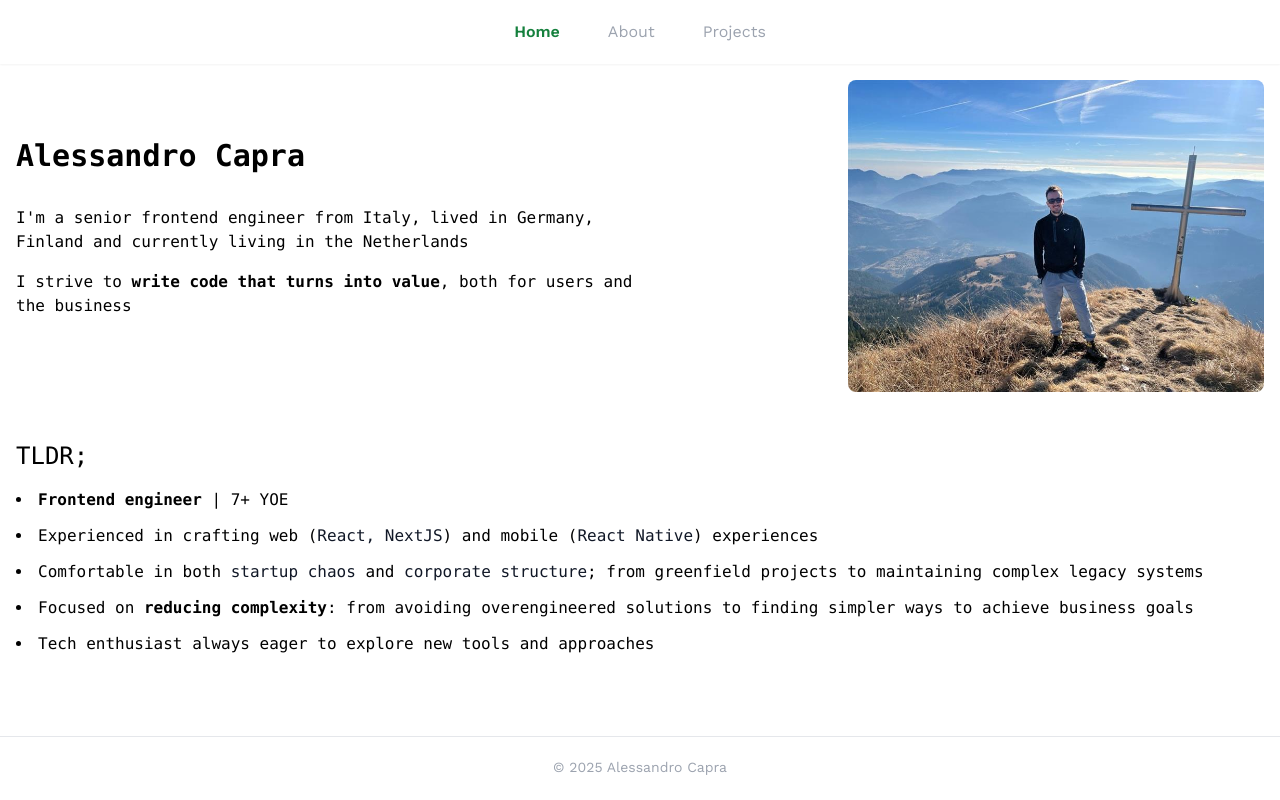
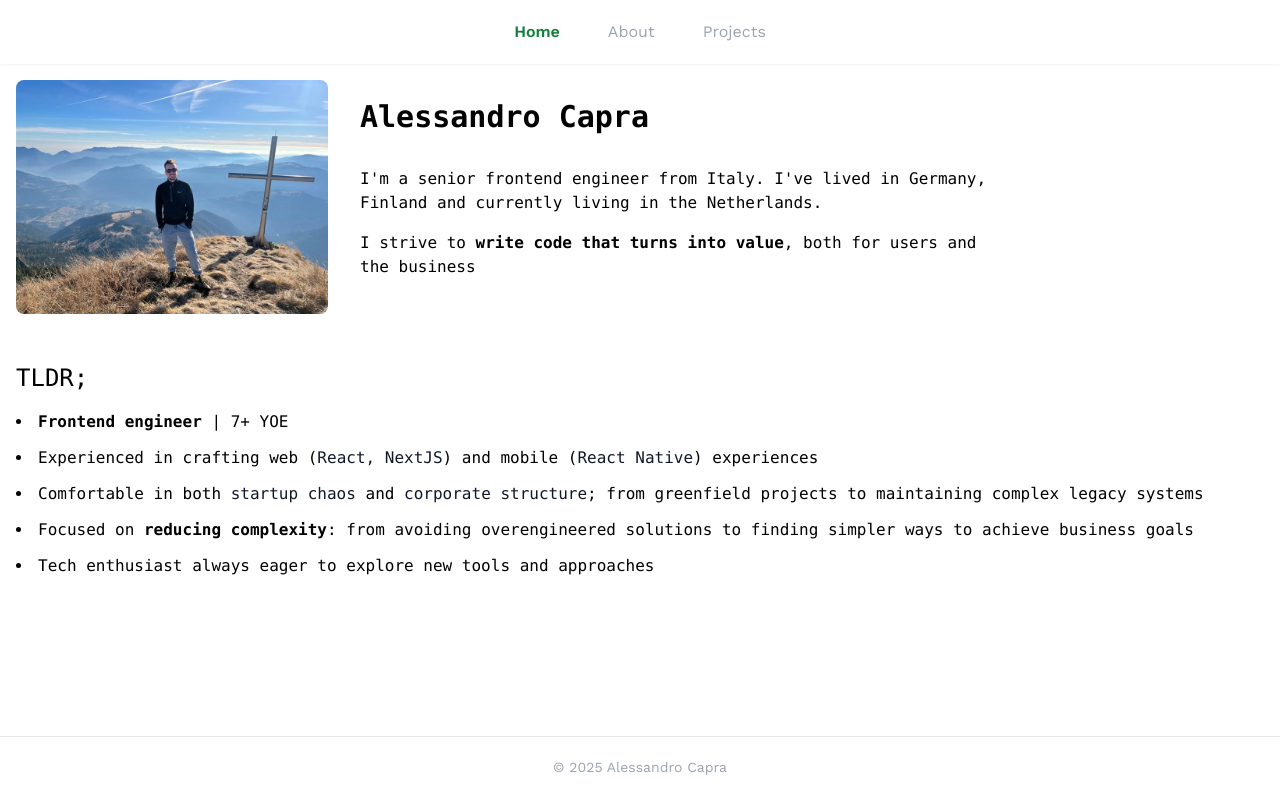
Before and after one commit to alessandrocapra/portfolio-2024, a React (Vite) app in the folder portfolio-2024/: page / in a window 1280 px wide. Built offline with nearby package versions, Linux system fonts and the light colour scheme.

Commit message:
Homepage done

```diff
--- a/portfolio-2024/src/App.tsx
+++ b/portfolio-2024/src/App.tsx
@@ -2,19 +2,19 @@
 function App() {
   return (
     <div className="flex flex-col gap-8 sm:gap-12">
-      <div className="sm:flex  sm:gap-4">
-        <div className="sm:w-1/2 sm:flex sm:flex-col sm:justify-center lg:w-2/3">
+      <div className="sm:flex sm:flex-row-reverse sm:gap-8">
+        <div className="sm:w-3/4 sm:flex sm:flex-col sm:justify-center">
           <h1 className="font-semibold mb-4">Alessandro Capra</h1>
           <div className="text-md max-w-prose">
             <p>
-              I'm a senior frontend engineer from Italy, lived in Germany, Finland and currently living in the Netherlands
+              I'm a senior frontend engineer from Italy. I've lived in Germany, Finland and currently living in the Netherlands.
             </p>
             <p>
               I strive to <span className="font-bold">write code that turns into value</span>, both for users and the business
             </p>
           </div>
         </div>
-        <img src='/images/hike-01.jpeg' alt='Me hiking in the mountains' className="rounded-lg w-full h-auto object-cover sm:w-1/2 lg:w-1/3" />
+        <img src='/images/hike-01.jpeg' alt='Me hiking in the mountains' className="rounded-lg w-full h-auto object-cover sm:w-1/4" />
       </div>
       <div>
         <h2 className="font-mono pb-4">TLDR;</h2>
```
